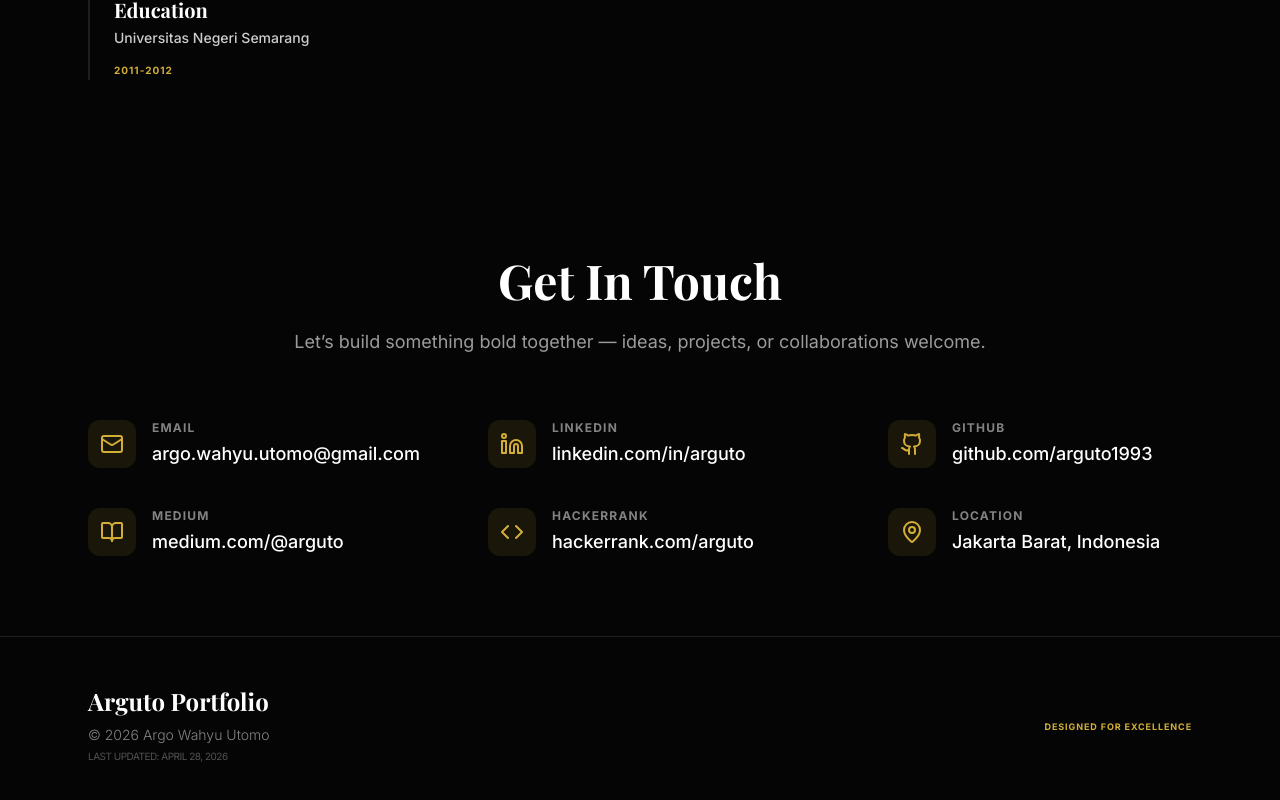
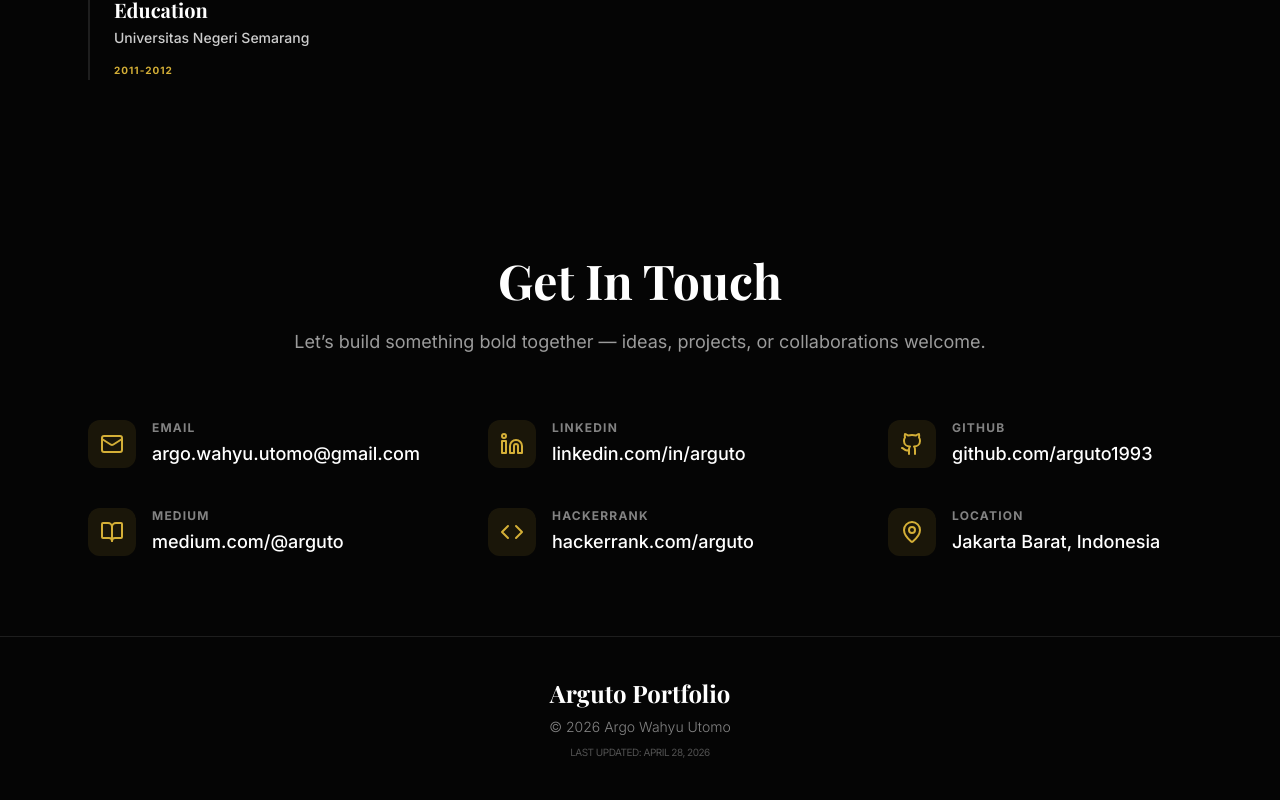
Before and after one commit to arguto1993/arguto1993.github.io, a React (Vite) app: page / in a window 1280 px wide. Shown: the part 6595-7395 px from the top of the page. Built offline with nearby package versions, Linux system fonts and the light colour scheme; a web font is replaced by a local one.

Commit message:
redesign footer & admin page

```diff
--- a/src/admin/AdminApp.tsx
+++ b/src/admin/AdminApp.tsx
@@ -18,7 +18,6 @@ import {
   DashboardsForm,
   EducationForm,
   ExperiencesForm,
-  FooterForm,
   HeroForm,
   ProjectsForm,
   SkillsForm,
@@ -29,14 +28,13 @@ const SECTIONS = [
   'Hero',
   'Brand',
   'About',
-  'Contact',
-  'Footer',
   'Experiences',
   'Projects',
   'Dashboards',
   'Education',
   'Skills',
   'Certifications',
+  'Contact',
 ] as const;
 type SectionKey = (typeof SECTIONS)[number];
 
@@ -151,8 +149,10 @@ export default function AdminApp() {
       case 'Brand':
         return (
           <BrandForm
-            value={data.brand}
-            onChange={(v) => setData({ ...data, brand: v })}
+            brand={data.brand}
+            footer={data.footer}
+            onBrandChange={(v) => setData({ ...data, brand: v })}
+            onFooterChange={(v) => setData({ ...data, footer: v })}
           />
         );
       case 'About':
@@ -167,13 +167,6 @@ export default function AdminApp() {
           <ContactForm
             value={data.contact}
             onChange={(v) => setData({ ...data, contact: v })}
-          />
-        );
-      case 'Footer':
-        return (
-          <FooterForm
-            value={data.footer}
-            onChange={(v) => setData({ ...data, footer: v })}
           />
         );
       case 'Experiences':
--- a/src/admin/Preview.tsx
+++ b/src/admin/Preview.tsx
@@ -6,7 +6,6 @@ type SectionKey =
   | 'Brand'
   | 'About'
   | 'Contact'
-  | 'Footer'
   | 'Experiences'
   | 'Projects'
   | 'Dashboards'
@@ -45,13 +44,18 @@ export default function Preview({
       );
     }
     case 'Brand': {
-      const brand = data.brand;
+      const { brand, footer, hero } = data;
       return (
-        <div className={card}>
-          <dl className="grid grid-cols-[auto_1fr] gap-x-3 gap-y-1 text-xs text-slate-600 dark:text-slate-400">
-            {brand.nickname && (<><dt>Nickname</dt><dd>{brand.nickname}</dd></>)}
-            {brand.shortName && (<><dt>Short</dt><dd>{brand.shortName}</dd></>)}
-          </dl>
+        <div className="rounded-lg border border-slate-200 dark:border-slate-800 bg-white dark:bg-slate-900 px-4 py-6 flex flex-col items-center gap-1 text-center">
+          <p className="font-serif font-bold text-lg">{brand.nickname || '(nickname)'} Portfolio</p>
+          <p className="text-xs text-slate-500">
+            © {new Date().getFullYear()} {hero.name}
+          </p>
+          {footer.lastUpdated && (
+            <p className="text-[10px] uppercase tracking-tighter text-slate-400">
+              Last Updated: {footer.lastUpdated}
+            </p>
+          )}
         </div>
       );
     }
@@ -78,27 +82,6 @@ export default function Preview({
               <li className="text-slate-500">No contact fields configured</li>
             )}
           </ul>
-        </div>
-      );
-    }
-    case 'Footer': {
-      const footer = data.footer;
-      return (
-        <div className="rounded-lg border border-slate-200 dark:border-slate-800 bg-white dark:bg-slate-900 px-4 py-3">
-          <p className="font-serif font-bold">{data.brand.nickname || '(nickname)'} Portfolio</p>
-          <p className="text-xs text-slate-500">
-            © {new Date().getFullYear()} {data.hero.name}
-          </p>
-          {footer.lastUpdated && (
-            <p className="text-[10px] uppercase tracking-tighter text-slate-400 mt-0.5">
-              Last Updated: {footer.lastUpdated}
-            </p>
-          )}
-          {footer.googleVerification && (
-            <p className="mt-2 text-xs text-slate-500 break-all">
-              Google verification: {footer.googleVerification}
-            </p>
-          )}
         </div>
       );
     }
--- a/src/admin/forms.tsx
+++ b/src/admin/forms.tsx
@@ -234,23 +234,28 @@ export function HeroForm({
 }
 
 export function BrandForm({
-  value,
-  onChange,
+  brand,
+  footer,
+  onBrandChange,
+  onFooterChange,
 }: {
-  value: PortfolioData['brand'];
-  onChange: Patch<PortfolioData['brand']>;
+  brand: PortfolioData['brand'];
+  footer: PortfolioData['footer'];
+  onBrandChange: Patch<PortfolioData['brand']>;
+  onFooterChange: Patch<PortfolioData['footer']>;
 }) {
-  const set = <K extends keyof PortfolioData['brand']>(
-    k: K,
-    v: PortfolioData['brand'][K],
-  ) => onChange({ ...value, [k]: v });
+  const setFooter = <K extends keyof PortfolioData['footer']>(k: K, v: PortfolioData['footer'][K]) =>
+    onFooterChange({ ...footer, [k]: v });
   return (
     <div className="grid gap-4 sm:grid-cols-2">
       <Field label="Nickname">
-        <TextInput value={value.nickname} onChange={(v) => set('nickname', v)} />
+        <TextInput value={brand.nickname} onChange={(v) => onBrandChange({ ...brand, nickname: v })} />
       </Field>
-      <Field label="Short name">
-        <TextInput value={value.shortName} onChange={(v) => set('shortName', v)} />
+      <Field label="Last updated (auto on save)">
+        <TextInput value={footer.lastUpdated} onChange={(v) => setFooter('lastUpdated', v)} />
+      </Field>
+      <Field label="Google site verification token">
+        <TextInput value={footer.googleVerification} onChange={(v) => setFooter('googleVerification', v)} />
       </Field>
     </div>
   );
--- a/src/components/Footer.tsx
+++ b/src/components/Footer.tsx
@@ -3,25 +3,17 @@ import { PERSONAL_INFO } from '../constants';
 
 export const Footer: React.FC = () => {
   return (
-    <footer className="border-t border-[var(--border)] py-12">
-      <div className="max-w-6xl mx-auto px-6 flex flex-col md:flex-row justify-between items-center gap-8">
-        <div className="text-center md:text-left">
-          <h2 className="text-2xl font-serif font-bold mb-2">
+    <footer className="border-t border-[var(--border)] py-10">
+      <div className="max-w-6xl mx-auto px-6 flex flex-col items-center gap-2 text-center">
+        <h2 className="text-2xl font-serif font-bold">
           {PERSONAL_INFO.nickname} Portfolio
         </h2>
         <p className="text-sm opacity-50 font-light">
           © {new Date().getFullYear()} {PERSONAL_INFO.name}
         </p>
-          <p className="text-[10px] opacity-30 mt-1 uppercase tracking-tighter">
+        <p className="text-[10px] opacity-30 uppercase tracking-tighter">
           Last Updated: {PERSONAL_INFO.lastUpdated}
         </p>
-        </div>
-
-        <div className="text-center md:text-right">
-          <span className="accent-badge !text-[9px] !px-3 !py-1">
-            Designed for Excellence
-          </span>
-        </div>
       </div>
     </footer>
   );
--- a/src/components/Navbar.tsx
+++ b/src/components/Navbar.tsx
@@ -46,7 +46,7 @@ export const Navbar: React.FC = () => {
         >
           <img
             src={theme === 'light' ? PERSONAL_INFO.logoBlack : PERSONAL_INFO.logoWhite}
-            alt={PERSONAL_INFO.shortName}
+            alt={PERSONAL_INFO.nickname}
             className="h-10 w-10 object-contain"
             referrerPolicy="no-referrer"
           />
```
Lines whose indentation alone changed are shown as unchanged.
